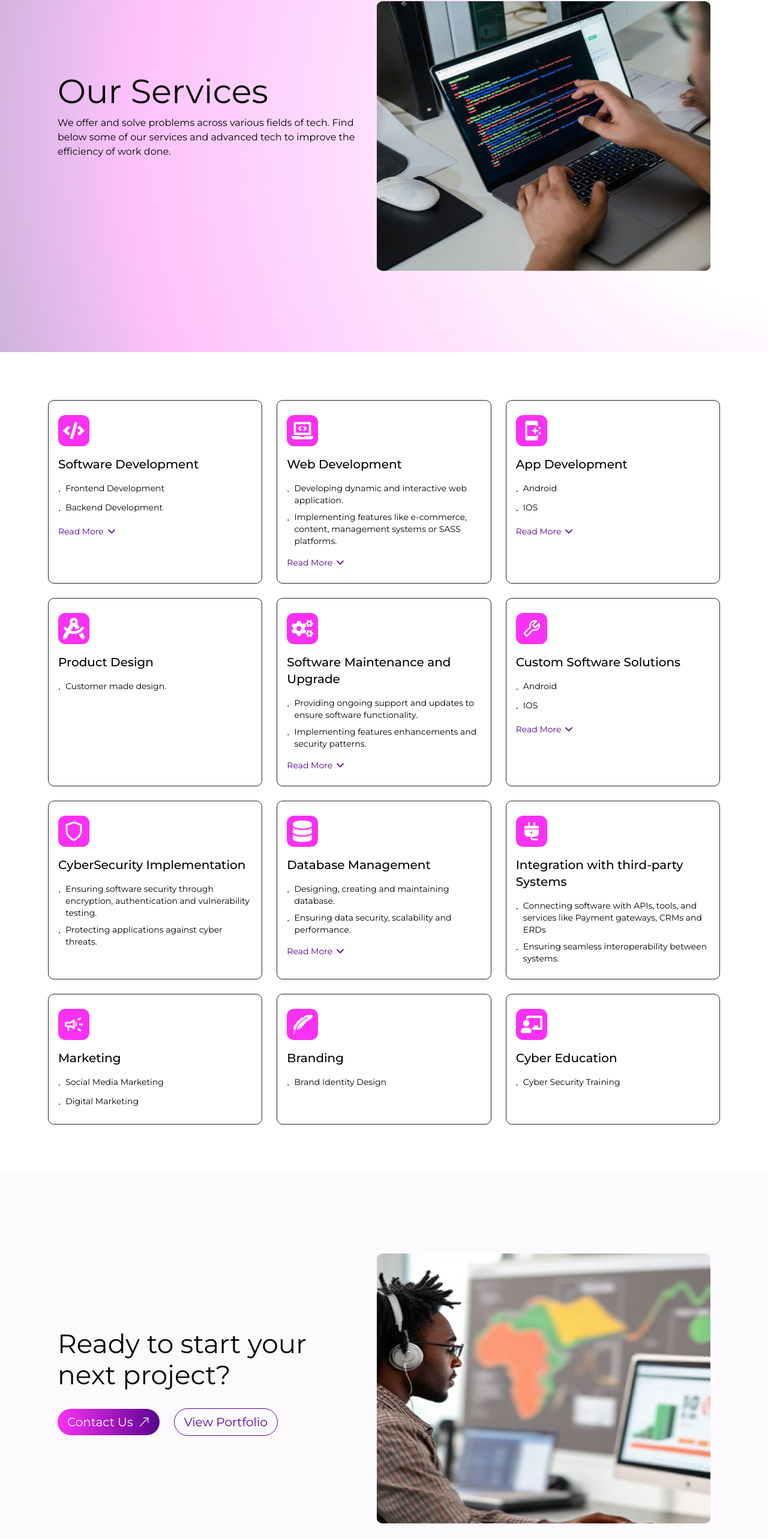
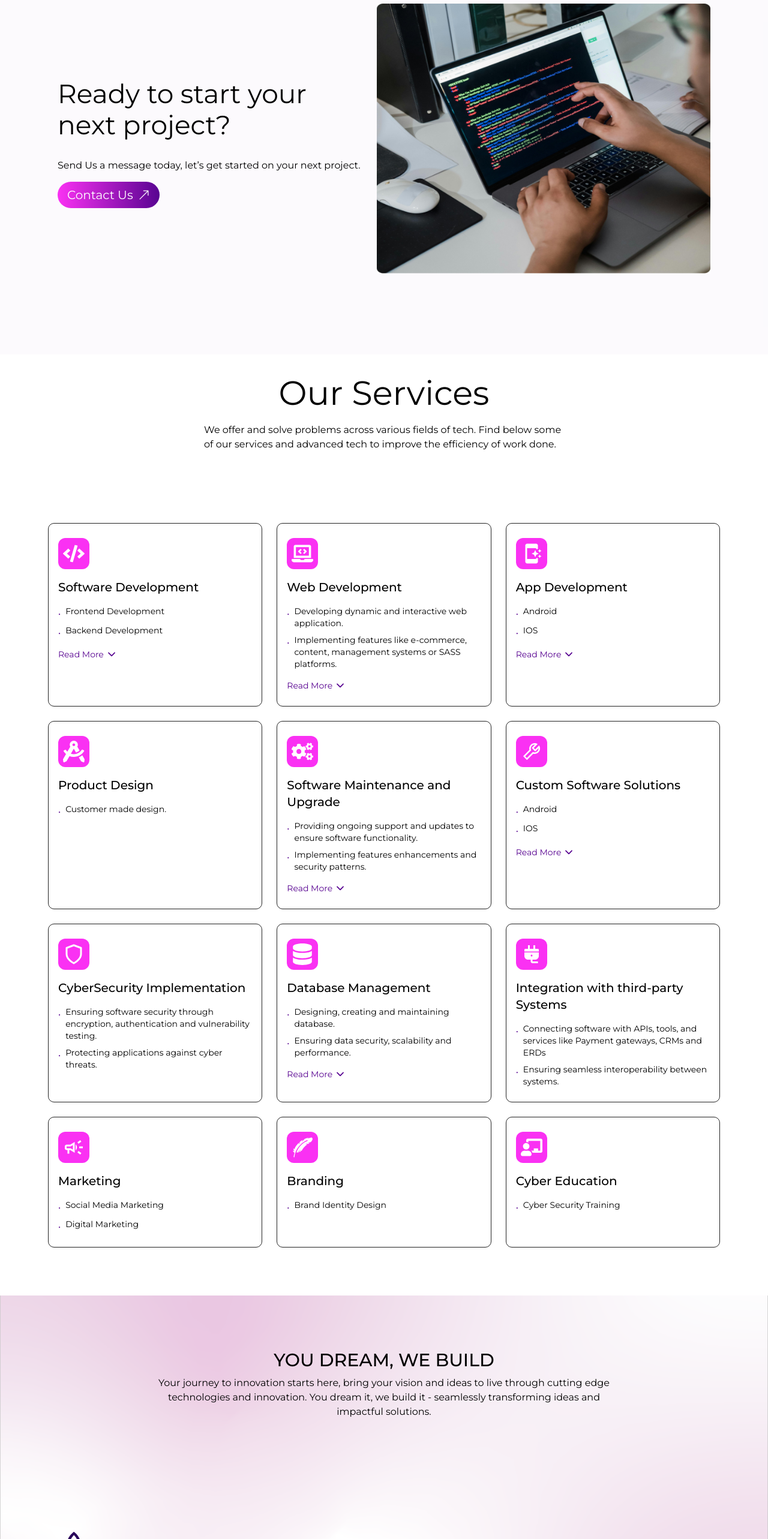
Before and after one commit to ephraim64/aetechhub, a React (Vite) app: page /service in a window 1280 px wide. Shown: the part 218-2784 px from the top of the page at 60% size. Built offline with nearby package versions, Linux system fonts and the light colour scheme; a web font is replaced by a local one.

Commit message:
Updated the services page

```diff
--- a/src/pages/Service.jsx
+++ b/src/pages/Service.jsx
@@ -20,8 +20,8 @@ const Service = () => {
 
   return (
     <div className='w-full'>
-      <div className='lg:h-[90vh] max-[340px]:h-[90vh] max-sm:h-[70vh] md:h-[80vh] flex items-center w-full bg-radial-gradient justify-between px-4 lg:px-24'>
-        <div className='flex flex-col items-start lg:w-[554px] h-[201px] t-[381px] l-[132px] gap-[15px]'>
+      {/* <div className='lg:h-[90vh] h-full md:h-[80vh] flex flex-col lg:flex-row items-center w-full bg-radial-gradient py-10 justify-between px-4 lg:px-24'>
+        <div className='flex flex-col items-start lg:w-[554px] h-[201px] t-[381px] l-[132px] gap-6'>
           <h2 className='font-Montserrat font-normal text-3xl lg:text-[56px] leading-[52px] w-[444px] lg:flex-wrap max-md:text-center'>
             Our Services
           </h2>
@@ -35,10 +35,44 @@ const Service = () => {
           <img
             src={ServiceImage}
             alt='ServiceImage'
-            className='w-[580px] h-[450.1px] max-md:hidden'
+            className='w-80 lg:w-[580px] lg:h-[450.1px]'
             />
         </div>
+      </div> */}
+      <div className='lg:h-[90vh] h-full md:h-[80vh] flex flex-col lg:flex-row items-center w-full py-10 px-4 lg:px-24 bg-[#BA97D10D] justify-between'>
+        <div className='flex flex-col items-start lg:w-[554px] h-[201px] t-[381px] l-[132px] gap-[15px]'>
+          <h2 className='font-Montserrat font-normal text-3xl lg:text-[44px] leading-[52px] w-[444px] flex-wrap mb-[15px] max-md:text-center'>
+            Ready to start your next project?
+          </h2>
+          <p className='max-md:text-center'>Send Us a message today, let’s get started on your next project.</p>
+            <div className='flex w-full sm:w-auto text-white lg:text-xl text-base justify-center items-center bg-gradient-to-r from-pink to-purple hover:bg-gradient-to-l hover:from-pink hover:to-purple rounded-3xl hover:scale-105 duration-500 ease-linear transition-all'>
+              <Link
+                to='/contact'
+                className='py-2 px-2 lg:px-4 flex items-center gap-2 w-full justify-center sm:justify-start'
+              >
+                Contact Us
+                <BsArrowUpRight />
+              </Link>
+            </div>
+        </div>
+        <div>
+          <img
+            src={ServiceImage}
+            alt='ReadyToWork'
+            className='w-80 lg:w-[580px] lg:h-[450.1px] max-md:mt-16'
+          ></img>
+        </div>
       </div>
+      <div className='flex flex-col items-center justify-center lg:w-full h-[201px] gap-6'>
+          <h2 className='font-Montserrat font-normal text-3xl lg:text-[56px] leading-[52px] lg:flex-wrap max-md:text-center'>
+            Our Services
+          </h2>
+          <p className='lg:w-[600px] max-md:text-center lg:flex-wrap'>
+            We offer and solve problems across various fields of tech. Find
+            below some of our services and advanced tech to improve the
+            efficiency of work done.
+          </p>
+        </div>
 
       {/* Services Section */}
       <div className="grid grid-cols-1 md:grid-cols-2 lg:grid-cols-3 gap-6 lg:px-20 px-4 py-8 lg:py-20">
@@ -80,41 +114,6 @@ const Service = () => {
           </div>
         ))}
       </div>
-
-      {/* CTA */}
-      <div className='lg:h-[90vh] max-[340px]:h-[60vh] max-sm:h-[50vh] md:h-[80vh] flex items-center w-full px-4 lg:px-24 bg-[#BA97D10D] justify-between'>
-        <div className='flex flex-col items-start w-[554px] h-[201px] t-[381px] l-[132px] gap-[15px] flex-wrap'>
-          <h2 className='font-Montserrat font-normal text-3xl lg:text-[44px] leading-[52px] w-[444px] flex-wrap mb-[15px]'>
-            Ready to start your next project?
-          </h2>
-          <div className='flex flex-col sm:flex-row items-center gap-6'>
-            <div className='flex w-full sm:w-auto text-white lg:text-xl text-base justify-center items-center bg-gradient-to-r from-pink to-purple hover:bg-gradient-to-l hover:from-pink hover:to-purple rounded-3xl hover:scale-105 duration-500 ease-linear transition-all'>
-              <Link
-                to='/contact'
-                className='py-1 lg:py-2 px-2 lg:px-4 flex items-center gap-2 w-full justify-center sm:justify-start'
-              >
-                Contact Us
-                <BsArrowUpRight />
-              </Link>
-            </div>
-            <div className='flex w-full sm:w-auto text-purple lg:text-xl text-base justify-center items-center rounded-3xl border border-purple hover:scale-105 duration-500 ease-linear'>
-              <Link
-                to='/pricing#'
-                className='py-1 lg:py-2 px-2 lg:px-4 flex items-center gap-2 w-full justify-center sm:justify-start'
-              >
-                View Portfolio
-              </Link>
-            </div>
-          </div>
-        </div>
-        <div>
-          <img
-            src={WebDevImage}
-            alt='ReadyToWork'
-            className='w-[580px] h-[450.1px] max-md:hidden'
-          ></img>
-        </div>
-      </div>
       <ScrollToTop />
     </div>
   );
```
Also changed, not shown: src/assets/logo.png.
